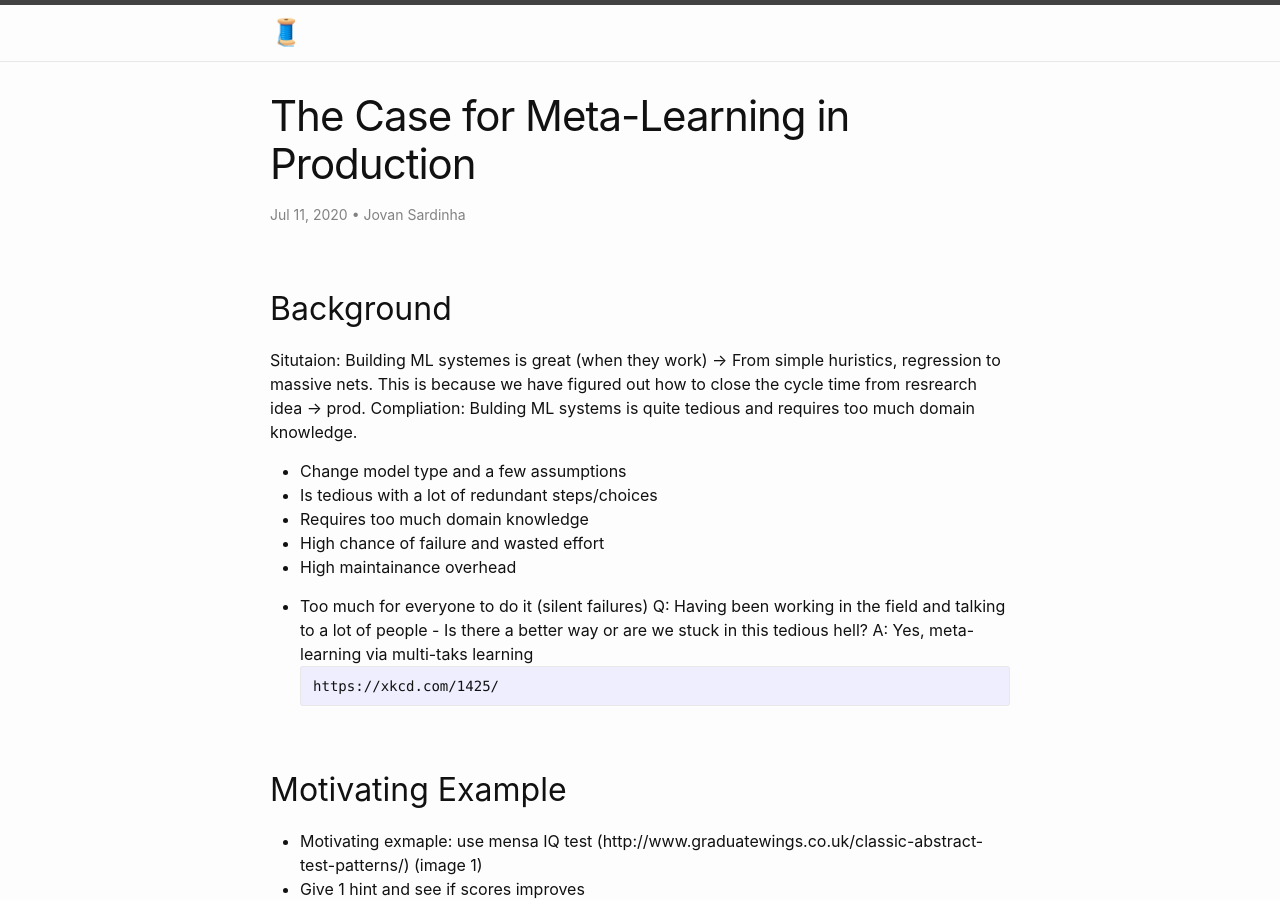
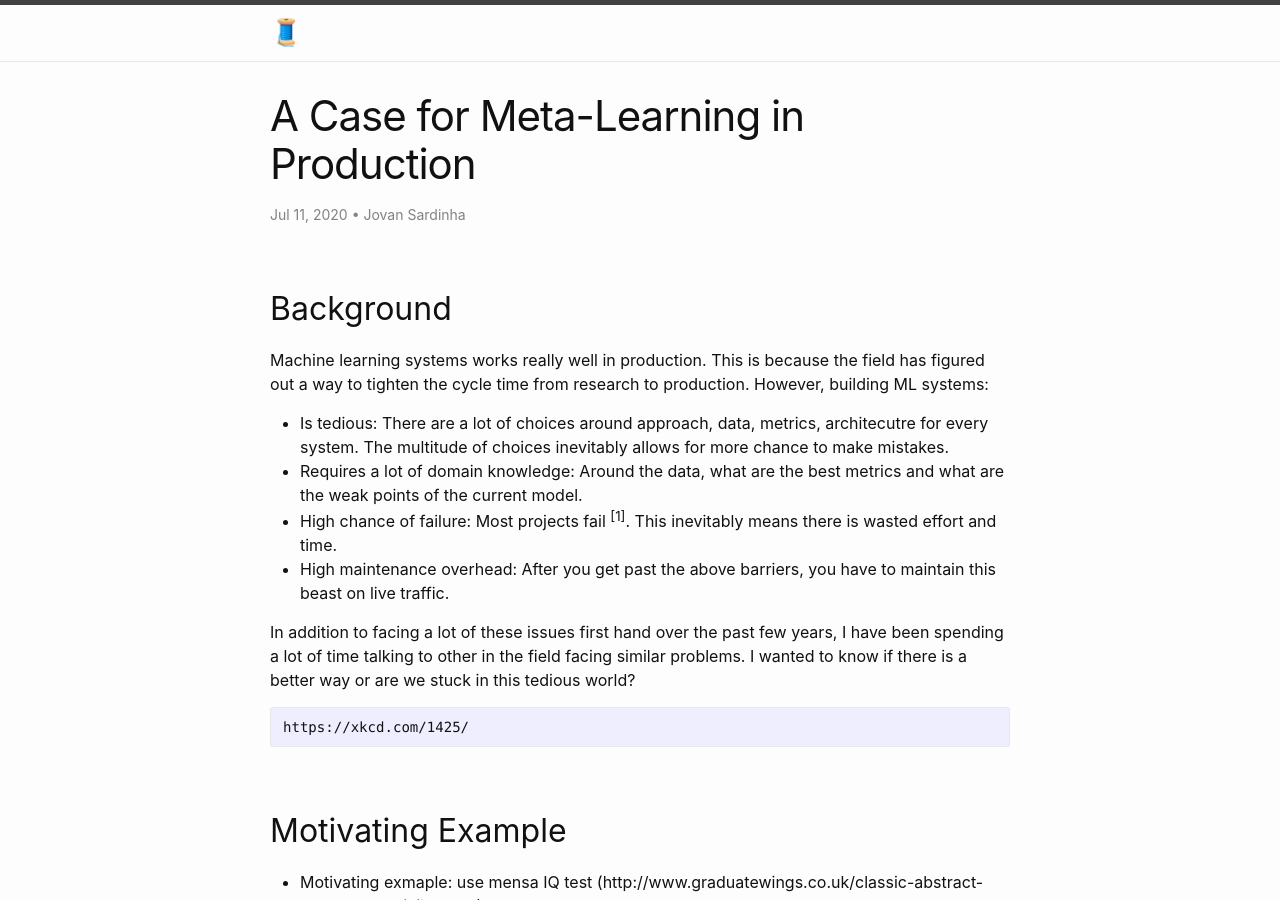
Before and after one commit to jovsa/jovsa.github.io, a Jekyll site: the page built from _posts/2020-07-11-meta-learning-prod.md, in a window 1280 px wide and 900 px high. Built offline with Jekyll 4.4.1, drawn with Linux system fonts in a browser that asks for light colours; some of the changed text lies outside the part shown.

Commit message:
renamed file

````diff
--- a/_posts/2020-07-11-mm-learning.md
+++ b/_posts/2020-07-11-meta-learning-prod.md
@@ -8,17 +8,14 @@ metadata:
   related idea:
 ---
 ## Background
-Situtaion: Building ML systemes is great (when they work) -> From simple huristics, regression to massive nets. This is because we have figured out how to close the cycle time from resrearch idea -> prod.
-Compliation: Bulding ML systems is quite tedious and requires too much domain knowledge.
- - Change model type and a few assumptions
-  - Is tedious with a lot of redundant steps/choices
-  - Requires too much domain knowledge
-  - High chance of failure and wasted effort
-  - High maintainance overhead
+Machine learning systems works really well in production. This is because the field has figured out a way to tighten the cycle time from research to production. However, building ML systems:
+* Is tedious: There are a lot of choices around approach, data, metrics, architecutre for every system. The multitude of choices inevitably allows for more chance to make mistakes.
+* Requires a lot of domain knowledge: Around the data, what are the best metrics and what are the weak points of the current model.
+* High chance of failure: Most projects fail <sup>[1]</sup>. This inevitably means there is wasted effort and time.
+* High maintenance overhead: After you get past the above barriers, you have to maintain this beast on live traffic.
 
- - Too much for everyone to do it (silent failures)
-Q: Having been working in the field and talking to a lot of people - Is there a better way or are we stuck in this tedious hell?
-A: Yes, meta-learning via multi-taks learning
+In addition to facing a lot of these issues first hand over the past few years, I have been spending a lot of time talking to other in the field facing similar problems. I wanted to know if there is a better way or are we stuck in this tedious world?
+
 ```
 https://xkcd.com/1425/
 ```
@@ -126,26 +123,37 @@ Don't think you need to do either or, but task weighted stuff is more scalable.
 
 
 ## Feedback from ML Guild
+
+**transfer learning**
  - What is the differance between this and fine tuning?
+ - talk about the difference between this and transfer learning
+   - specifically from the POV of engieering and product
+
+
+**Negative transfer**
+ - People didn't understand that you can train on tasks that are not realted (ex. Garret's quetions)and they don't realize that it's much better
+ - A lot of questions on negative transfer (maybe with respect to Adversarial training)
+
+**better WHY**
+ - People really want to know a playbook in prod
+  - transfer learning -> multi-task learning -> meta learning
  - Reddit will have an advantage in Meta learning models becaues they have interaction data
  - If you have a design decision that is implimneted by a human it's only a matter of time until it become a bottleneck in generalization
- - Stress on the ML + ML infra values
-  - It's a gradient multi-task -> meta-learning (Garret's quetions)
- - A lot of questions on negative transfer (maybe with respect to Adversarial training)
- - People didn't understand that you can train on tasks that are not realted (ex. Garret's quetions)and they don't realize that it's much better
- - People really want to start reading into multi-task learning (give lunach in points)
- - People really want to know a playbook in prod
- - idea: use wording in ML guild presentation to write
- - talk about the difference between this and transfer learning
-   - specifically from the POV of engieering and product
- - more compelling WHY? -> would not encourage @Rebecca to go and try this out over the weekeing
-  - don't think most directors will invest with so little WHY
+ - Stress on the ML + ML infra values; especially how you can decouple ideas.
+
+ *ml + infra values*
+  - more compelling WHY? -> would not encourage @Rebecca to go and try this out over the weekeing
+    - don't think most directors will invest with so little WHY
+  - Provide more value proposition for engineering / product and how this simplifies their life too
+
+**More getting started resources**
  - Provide a hook for more resources to get started (also ties to motivation)
- - Provide more value proposition for engineering / product and how this simplifies their life too
  - explain initial digram of rube goldberg more! -> think from the POV of rebecca
  - the gradient pictures definately helped
+ - People really want to start reading into multi-task learning (give lunach in points)
 
 
+ - idea: use wording in ML guild presentation to write
 
 
 
@@ -153,6 +161,8 @@ Don't think you need to do either or, but task weighted stuff is more scalable.
 Given 1 more test shape from the IQ test (image 2)
 
 
+## References
+[1] https://www.prnewswire.com/news-releases/pactera-white-paper-reveals-85-percent-of-ai-projects-ultimately-fail-300871826.html
 
 ```
 **Title**
````
Also changed, not shown: other parts of _posts/2020-07-11-meta-learning-prod.md (+1 -1 lines).
